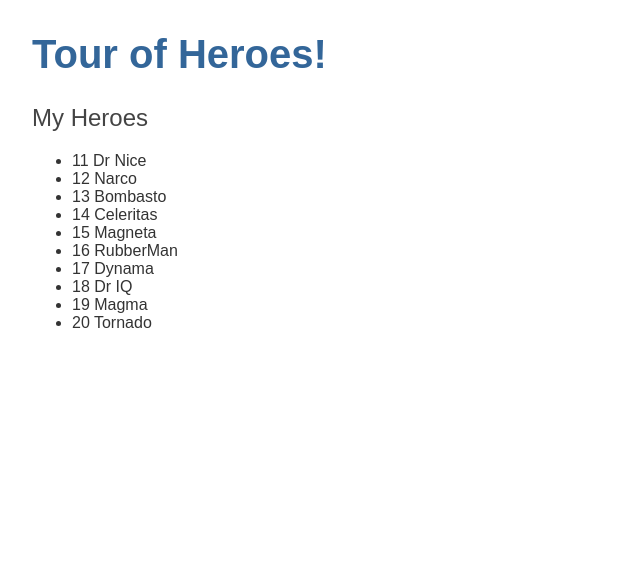
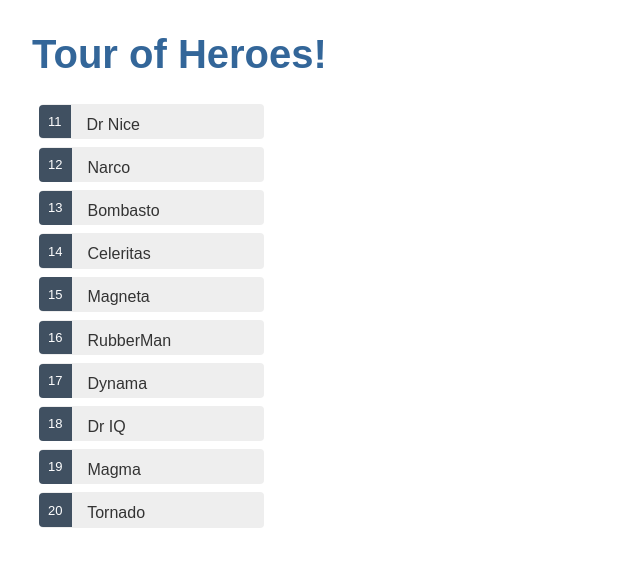
Before and after one commit to 8e3Yn4uK/my-project, an Angular app: page / in a window 1280 px wide. Shown: the top 566 px of the page, without its empty margins (0-640 px from the left). Built offline with nearby package versions, Linux system fonts and the light colour scheme.

Commit message:
hero editor

```diff
--- a/src/app/heroes/heroes.component.css
+++ b/src/app/heroes/heroes.component.css
@@ -0,0 +1,44 @@
+/* HeroesComponent's private CSS styles */
+.heroes {
+  margin: 0 0 2em 0;
+  list-style-type: none;
+  padding: 0;
+  width: 15em;
+}
+.heroes li {
+  cursor: pointer;
+  position: relative;
+  left: 0;
+  background-color: #EEE;
+  margin: .5em;
+  padding: .3em 0;
+  height: 1.6em;
+  border-radius: 4px;
+}
+.heroes li:hover {
+  color: #607D8B;
+  background-color: #DDD;
+  left: .1em;
+}
+.heroes li.selected {
+  background-color: #CFD8DC;
+  color: white;
+}
+.heroes li.selected:hover {
+  background-color: #BBD8DC;
+  color: white;
+}
+.heroes .badge {
+  display: inline-block;
+  font-size: small;
+  color: white;
+  padding: 0.8em 0.7em 0 0.7em;
+  background-color:#405061;
+  line-height: 1em;
+  position: relative;
+  left: -1px;
+  top: -4px;
+  height: 1.8em;
+  margin-right: .8em;
+  border-radius: 4px 0 0 4px;
+}
--- a/src/app/heroes/heroes.component.html
+++ b/src/app/heroes/heroes.component.html
@@ -1,6 +1,17 @@
-<h2>My Heroes</h2>
+<div *ngIf="selectedHero">
+
+  <h2>{{selectedHero.name | uppercase}} Details</h2>
+  <div><span>id: </span>{{selectedHero.id}}</div>
+  <div>
+    <label>name:
+      <input [(ngModel)]="selectedHero.name" placeholder="name"/>
+    </label>
+  </div>
+
+</div>
+
 <ul class="heroes">
-  <li *ngFor="let hero of heroes">
+  <li *ngFor="let hero of heroes" (click)="onSelect(hero)">
     <span class="badge">{{hero.id}}</span> {{hero.name}}
   </li>
 </ul>
--- a/src/app/heroes/heroes.component.ts
+++ b/src/app/heroes/heroes.component.ts
@@ -11,6 +11,8 @@
 
   heroes = HEROES;
 
+  selectedHero: Hero;
+
   constructor() {
   }
 
@@ -18,4 +20,8 @@
 
   }
 
+  onSelect(hero: Hero): void{
+    this.selectedHero = hero;
+  }
+
 }
```
